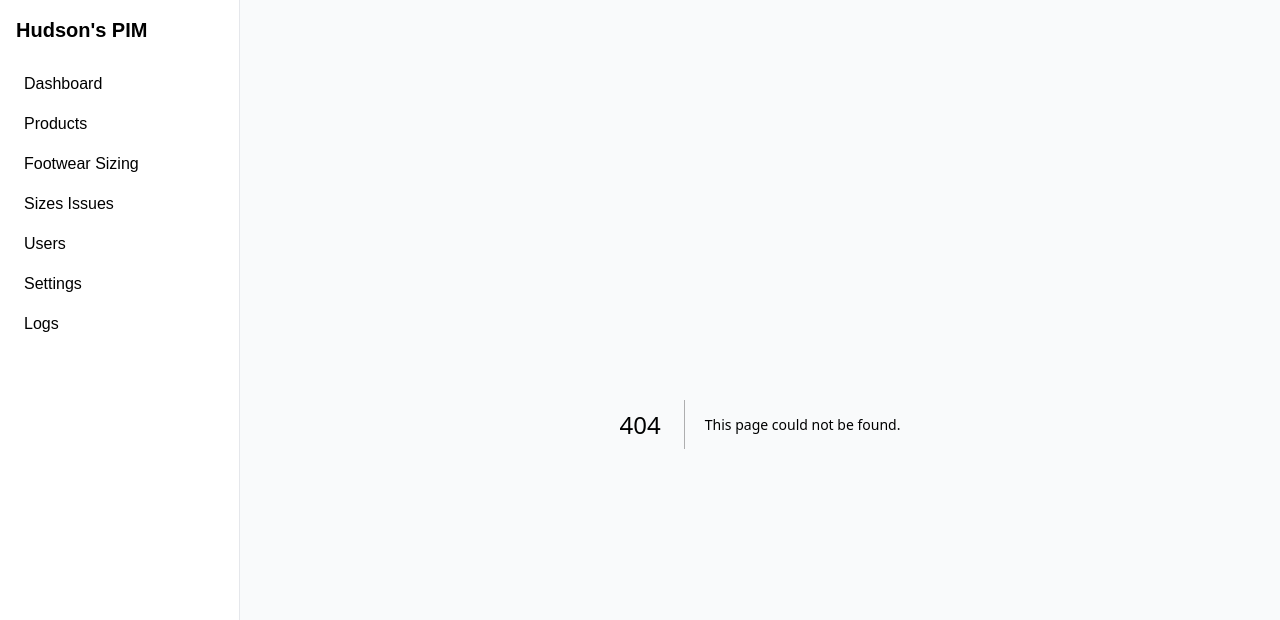
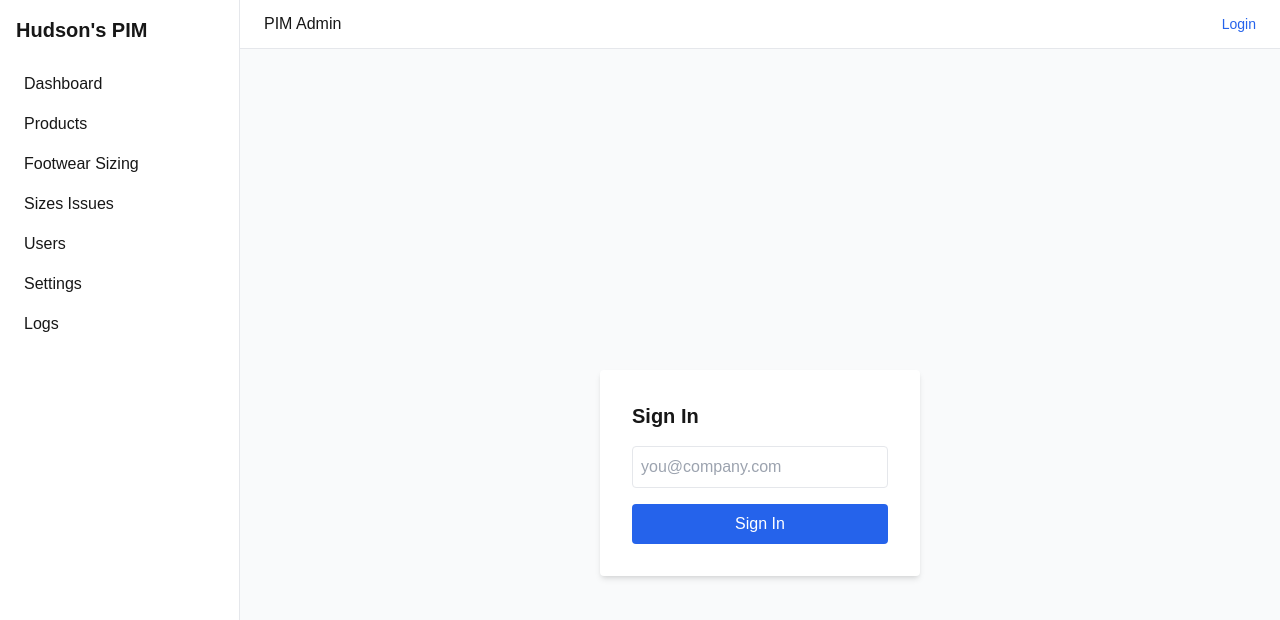
Before and after one commit to DCodeWorks/DynamicsPIM, a Next.js app: page /login in a window 1280 px wide. Before the commit this address had no page. Shown: the top 620 px of the page. Built offline with nearby package versions, Linux system fonts and the light colour scheme.

Commit message:
users login logout and context

```diff
--- /dev/null
+++ b/app/components/Header.tsx
@@ -0,0 +1,30 @@
+"use client";
+
+import { useAuth } from "../contexts/AuthContext";
+
+export default function Header() {
+  const { user, logout } = useAuth();
+  return (
+    <header
+      className=" flex justify-between items-center px-6
+     py-3 bg-white border-b"
+    >
+      <h1>PIM Admin</h1>
+
+      {user ? (
+        <div className=" flex items-center space-x-4">
+          <span className=" text-sm">
+            Signed in as <strong>{user.email}</strong>
+          </span>
+          <button onClick={logout} className=" text-sm text-red-600">
+            Logout
+          </button>
+        </div>
+      ) : (
+        <a href="/login" className=" text-sm text-blue-600">
+          Login
+        </a>
+      )}
+    </header>
+  );
+}
--- /dev/null
+++ b/app/components/Sidebar.tsx
@@ -0,0 +1,42 @@
+export default function Sidebar() {
+  return (
+    <aside className="w-60 bg-white border-r p-4">
+      <h1 className="text-xl font-bold mb-6">Hudson&apos;s PIM</h1>
+      <nav className="space-y-2">
+        <a href="/" className="block px-2 py-1 rounded hover:bg-gray-100">
+          Dashboard
+        </a>
+        <a
+          href="/products"
+          className="block px-2 py-1 rounded hover:bg-gray-100"
+        >
+          Products
+        </a>
+        <a
+          href="/reference/footwear-sizing"
+          className="block px-2 py-1 rounded hover:bg-gray-100"
+        >
+          Footwear Sizing
+        </a>
+        <a
+          href="/anomalies/sizes"
+          className="block px-2 py-1 rounded hover:bg-gray-100"
+        >
+          Sizes Issues
+        </a>
+        <a href="/users" className="block px-2 py-1 rounded hover:bg-gray-100">
+          Users
+        </a>
+        <a
+          href="/settings"
+          className="block px-2 py-1 rounded hover:bg-gray-100"
+        >
+          Settings
+        </a>
+        <a href="/logs" className="block px-2 py-1 rounded hover:bg-gray-100">
+          Logs
+        </a>
+      </nav>
+    </aside>
+  );
+}
--- /dev/null
+++ b/app/contexts/AuthContext.tsx
@@ -0,0 +1,33 @@
+"use client";
+
+import { createContext, ReactNode, useContext, useState } from "react";
+
+interface User {
+  email: string;
+}
+interface AuthContextType {
+  user: User | null;
+  login: (email: string) => void;
+  logout: () => void;
+}
+
+const AuthContext = createContext<AuthContextType | undefined>(undefined);
+
+export function AuthProvider({ children }: { children: ReactNode }) {
+  const [user, setUser] = useState<User | null>(null);
+
+  const login = (email: string) => setUser({ email });
+  const logout = () => setUser(null);
+
+  return (
+    <AuthContext.Provider value={{ user, login, logout }}>
+      {children}
+    </AuthContext.Provider>
+  );
+}
+
+export function useAuth() {
+  const ctx = useContext(AuthContext);
+  if (!ctx) throw new Error("useAuth must be inside AuthProvider");
+  return ctx;
+}
--- a/app/layout.tsx
+++ b/app/layout.tsx
@@ -1,66 +1,36 @@
-// app/layout.tsx
 import { Metadata } from "next";
 import "./globals.css";
 import { ReactNode } from "react";
+import Sidebar from "./components/Sidebar";
+import Header from "./components/Header";
+import { AuthProvider } from "./contexts/AuthContext";
 
 export const metadata: Metadata = {
   title: "PIM Admin",
   description: "Product enrichment & monitoring dashboard",
 };
 
-export default function RootLayout({ children }: { children: ReactNode }) {
+export function InnerLayout({ children }: { children: ReactNode }) {
   return (
     <html lang="en">
       <body className="flex h-screen bg-gray-50">
         {/* Sidebar */}
-        <aside className="w-60 bg-white border-r p-4">
-          <h1 className="text-xl font-bold mb-6">Hudson&apos;s PIM</h1>
-          <nav className="space-y-2">
-            <a href="/" className="block px-2 py-1 rounded hover:bg-gray-100">
-              Dashboard
-            </a>
-            <a
-              href="/products"
-              className="block px-2 py-1 rounded hover:bg-gray-100"
-            >
-              Products
-            </a>
-            <a
-              href="/reference/footwear-sizing"
-              className="block px-2 py-1 rounded hover:bg-gray-100"
-            >
-              Footwear Sizing
-            </a>
-            <a
-              href="/anomalies/sizes"
-              className="block px-2 py-1 rounded hover:bg-gray-100"
-            >
-              Sizes Issues
-            </a>
-            <a
-              href="/users"
-              className="block px-2 py-1 rounded hover:bg-gray-100"
-            >
-              Users
-            </a>
-            <a
-              href="/settings"
-              className="block px-2 py-1 rounded hover:bg-gray-100"
-            >
-              Settings
-            </a>
-            <a
-              href="/logs"
-              className="block px-2 py-1 rounded hover:bg-gray-100"
-            >
-              Logs
-            </a>
-          </nav>
-        </aside>
+        <Sidebar />
+        <div className=" flex-1 flex flex-col">
+          <Header />
 
+          <main className="flex-1 p-6 overflow-auto">{children}</main>
+        </div>
         {/* Main content */}
-        <main className="flex-1 p-6 overflow-auto">{children}</main>
       </body>
     </html>
   );
 }
+
+export default function RootLayout({ children }: { children: ReactNode }) {
+  return (
+    <AuthProvider>
+      <InnerLayout>{children}</InnerLayout>
+    </AuthProvider>
+  );
+}
--- /dev/null
+++ b/app/login/page.tsx
@@ -0,0 +1,41 @@
+"use client";
+import { FormEvent, useState } from "react";
+import { useAuth } from "../contexts/AuthContext";
+import { useRouter } from "next/navigation";
+
+export default function LoginPage() {
+  const [email, setEmail] = useState("");
+  const { login } = useAuth();
+  const router = useRouter();
+
+  const handleSumbit = (e: FormEvent) => {
+    e.preventDefault();
+    login(email);
+    router.push("/products");
+  };
+  return (
+    <div className="h-screen flex items-center justify-center bg-gray-50">
+      <form
+        onSubmit={handleSumbit}
+        className=" p-8 bg-white rounded shadow-md w-80 space-y-4"
+      >
+        <h2 className=" text-xl font-bold">Sign In</h2>
+        <input
+          type="email"
+          required
+          placeholder="you@company.com"
+          value={email}
+          onChange={(e) => setEmail(e.target.value)}
+          className=" w-full p-2 border rounded"
+        />
+        <button
+          type="submit"
+          className=" w-full py-2 bg-blue-600 text-white
+         rounded hover:bg-blue-700"
+        >
+          Sign In
+        </button>
+      </form>
+    </div>
+  );
+}
```
